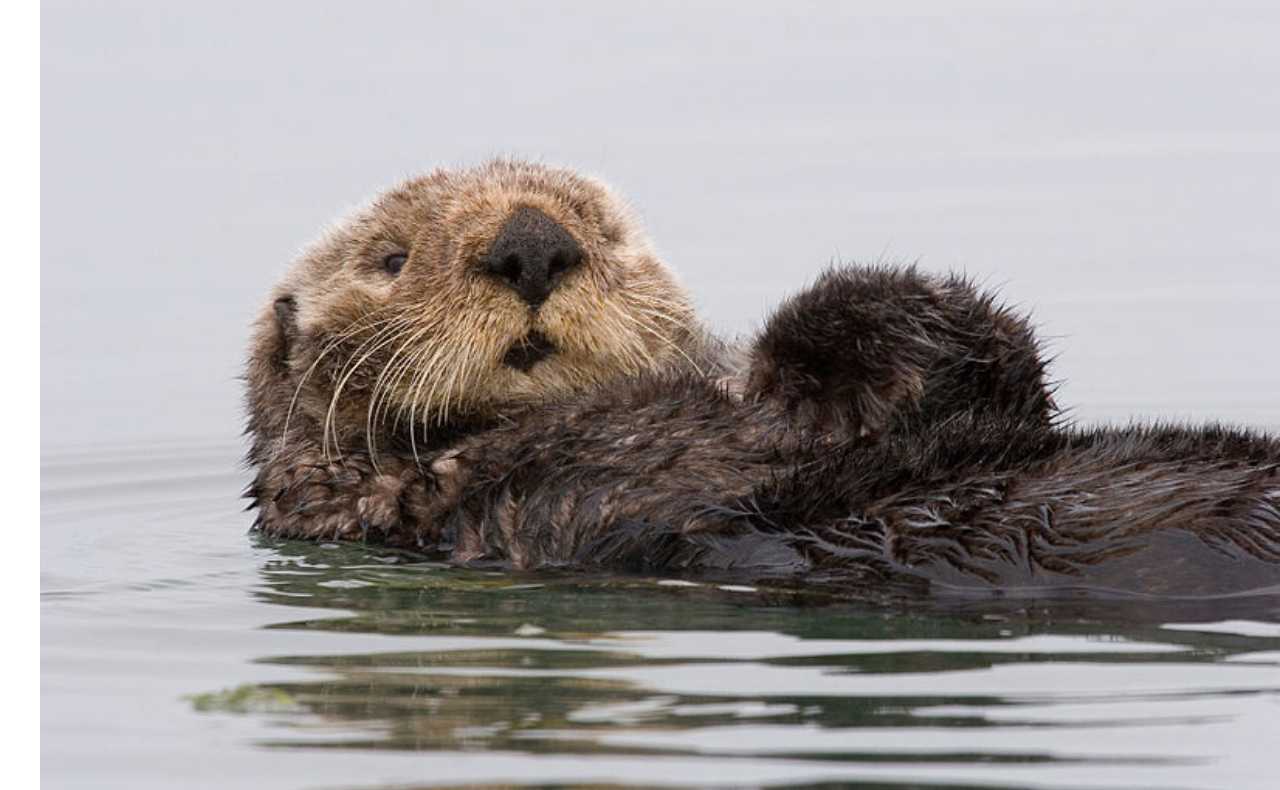
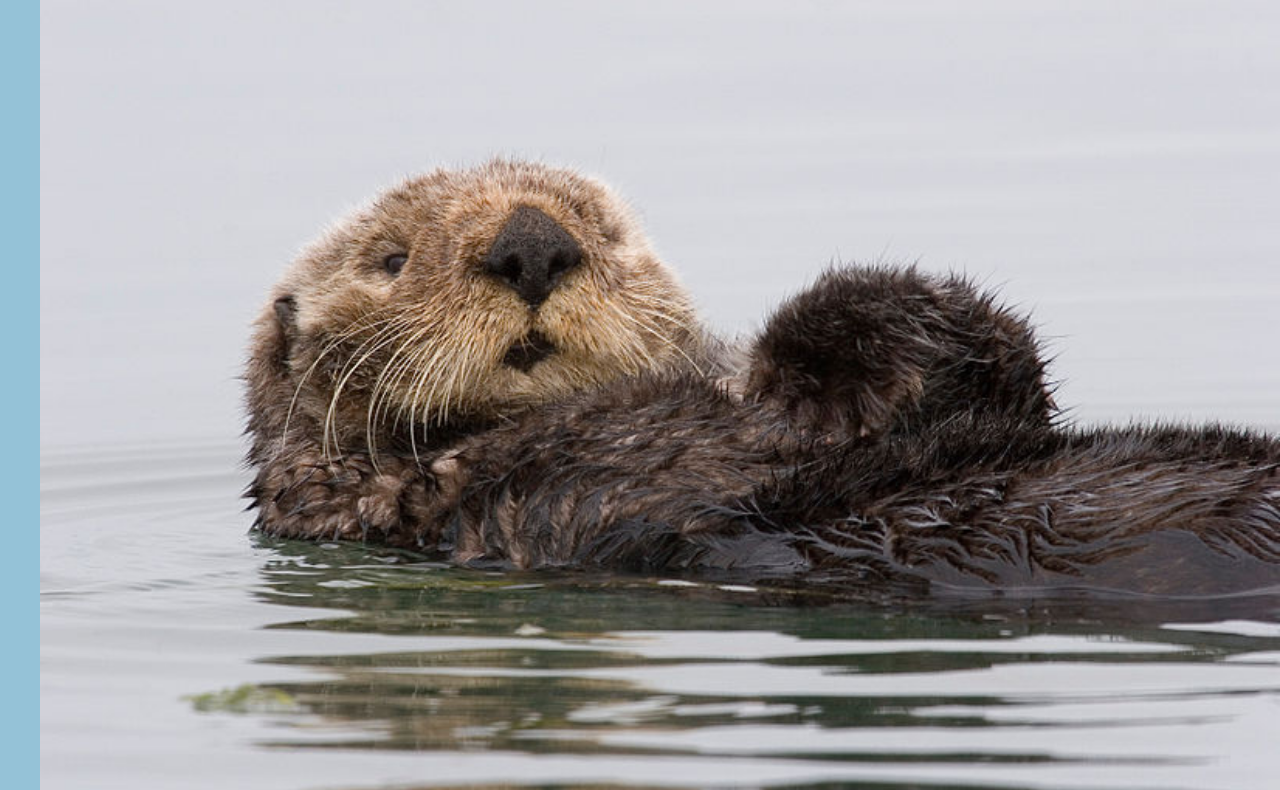
Before and after one commit to tomatrow/bnr-front-end, a plain HTML site: page ottergram/index.html in a window 1280 px wide. Shown: the part 63-853 px from the top of the page. Drawn offline with Linux system fonts and the light colour scheme.

Commit message:
Color the body

```diff
--- a/ottergram/stylesheets/styles.css
+++ b/ottergram/stylesheets/styles.css
@@ -1,4 +1,5 @@
 body {
+    background-color: rgb(149, 194, 215);
     font-size: 10px;
 }
 
```
